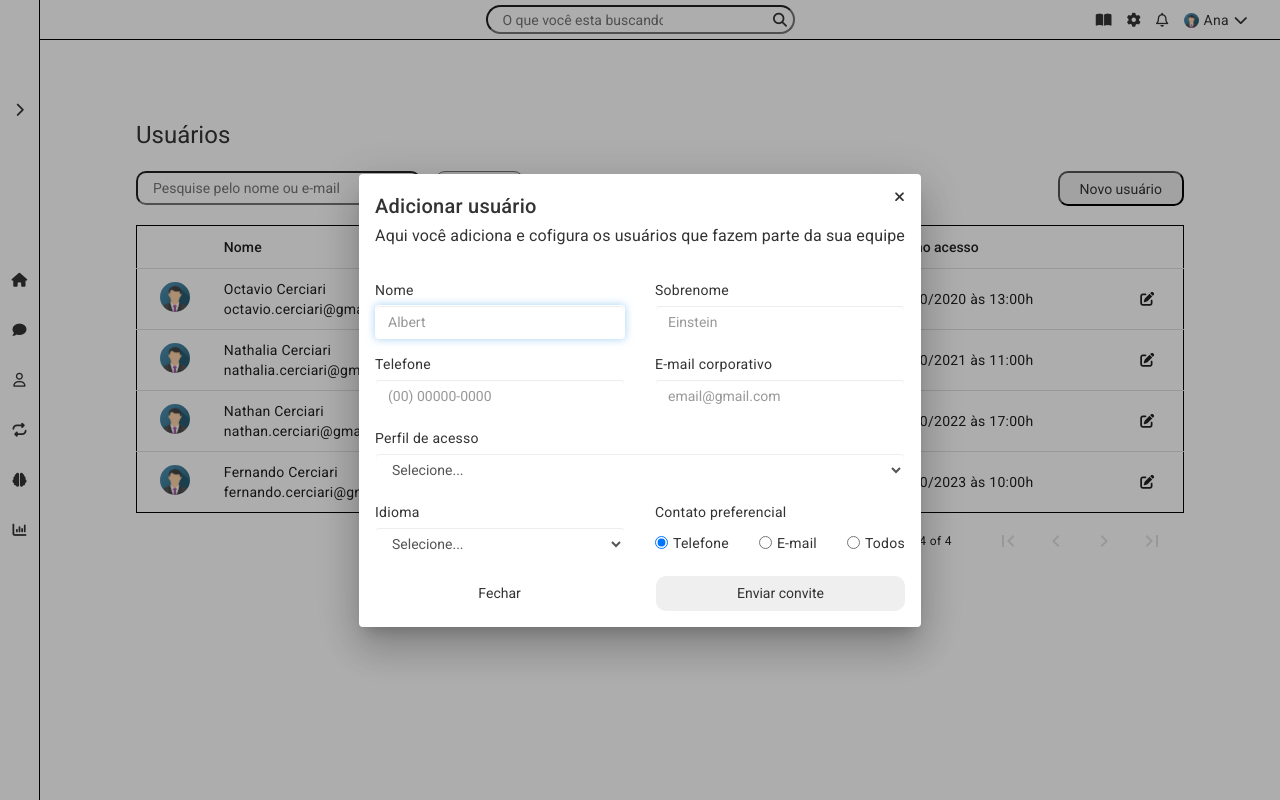
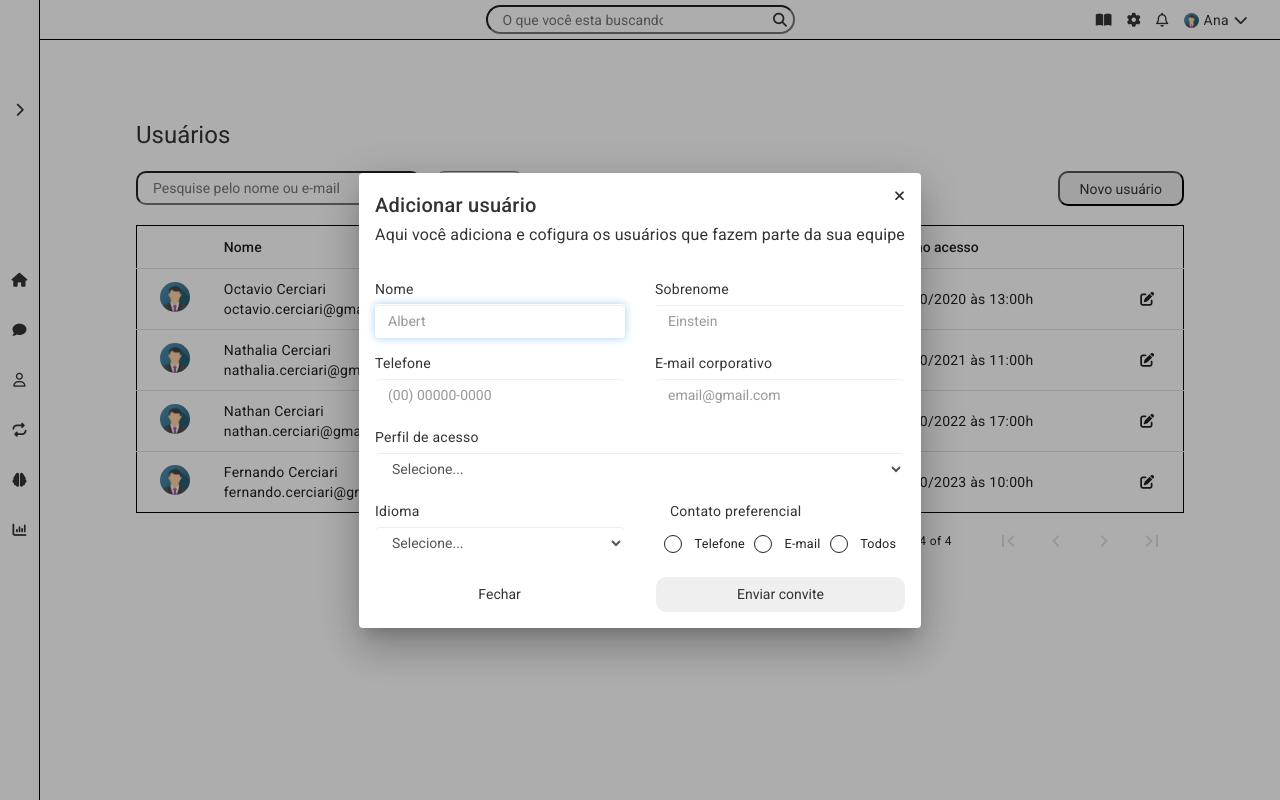
Before and after one commit to octavio-cerciari/first-decision-test, an Angular app: page /usuario in a window 1280 px wide. Both pictures are taken after a click on the button "Novo usuário". Built offline with nearby package versions, Linux system fonts and the light colour scheme.

Commit message:
BUG0001 - Radio Buttons do Modal, Utilizando NgModel nos selects

```diff
--- a/src/app/app.module.ts
+++ b/src/app/app.module.ts
@@ -20,6 +20,7 @@ import { MatTableModule } from '@angular/material/table';
 import { MatPaginatorModule } from '@angular/material/paginator';
 import { MatSortModule } from '@angular/material/sort';
 import { MatDialogModule } from '@angular/material/dialog';
+import {MAT_RADIO_DEFAULT_OPTIONS, MatRadioModule} from '@angular/material/radio';
 
 @NgModule({
   declarations: [
@@ -37,12 +38,14 @@ import { MatDialogModule } from '@angular/material/dialog';
     MatSortModule,
     ReactiveFormsModule,
     MatDialogModule,
+    MatRadioModule,
     FormsModule,
     CommonModule,
   ],
-  providers: [
-    provideAnimations()
-  ],
+  providers: [provideAnimations(), {
+    provide: MAT_RADIO_DEFAULT_OPTIONS,
+    useValue: { color: 'blue' },
+  }],
   bootstrap: [AppComponent]
 })
 export class AppModule { }
--- a/src/app/user/user-modal/user-modal.component.css
+++ b/src/app/user/user-modal/user-modal.component.css
@@ -26,6 +26,14 @@ h2, h3 { margin: 0; padding: 0; }
     margin: 0 5px 0 0;
 }
 
+.radio_button_group {
+    font-size: 14px;
+
+    .radio_button {
+        width: 10px;
+    }
+}
+
 .fd__buttons__row {
     display: flex;
     justify-content: space-between;
--- a/src/app/user/user-modal/user-modal.component.html
+++ b/src/app/user/user-modal/user-modal.component.html
@@ -41,7 +41,7 @@
 				<div class="mb-3">
 					<div class="form-group col-md-12">
 						<label class="form-label">Perfil de acesso</label>
-						<select class="form-control" formControlName="profile" [value]="selectedAccess">
+						<select class="form-control" formControlName="profile" [(ngModel)]="selectedProfile">
 						  <option value="" disabled selected>Selecione...</option>
 						  <option value="Supervisor">Supervisor</option>
 						  <option value="Gerente">Gerente</option>
@@ -54,7 +54,7 @@
 				<div class="mb-3">
 					<div class="form-group col-md-6">
 						<label class="form-label">Idioma</label>
-						<select class="form-control" formControlName="language" [value]="selectedLanguage">
+						<select class="form-control" formControlName="language" [(ngModel)]="selectedLanguage">
 							<option value="" disabled selected>Selecione...</option>
 							<option value="Português BR">Português BR</option>
 							<option value="Inglês EN">Inglês EN</option>
@@ -64,28 +64,34 @@
 				</div>
 				<div class="mb-3">
 					<div class="form-group col-md-6">
-						<div class="col-md-12" style="margin-bottom: 6px !important; padding: 0;">
+						<div class="col-md-12">
 							<label class="form-label">Contato preferencial</label>
 						</div>
-						<div class="col-md-12"  style="display: flex; flex-direction: row; padding: 0; justify-content: space-between;">
-							<div class="form-check">
-								<input class="form-check-input" type="radio" name="exampleRadios" id="exampleRadios1" [value]="selectedContact" checked (click)="changeContact('Telefone')">
+
+						<div class="col-md-12"  style="display: flex; flex-direction: row; padding: 0; justify-content: space-between; zoom: 0.9">
+							<mat-radio-group aria-label="Select an option" class="radio_button_group" formControlName="preferredContact" [(ngModel)]="selectedPreferredContact">
+								<mat-radio-button after value="Telefone" class="radio_button">Telefone</mat-radio-button>
+								<mat-radio-button after value="E-mail" class="radio_button">E-mail</mat-radio-button>
+								<mat-radio-button after value="Todos" class="radio_button">Todos</mat-radio-button>
+							</mat-radio-group>
+							<!-- <div class="form-check">
+								<input class="form-check-input" type="radio" name="exampleRadios" id="exampleRadios1" formControlName="language" [(ngModel)]="selectedPreferredContact" checked (click)="changeContact('Telefone')">
 								<label class="form-check-label" for="exampleRadios1">
 								Telefone
 								</label>
 							</div>
 							<div class="form-check">
-								<input class="form-check-input" type="radio" name="exampleRadios" id="exampleRadios2" [value]="selectedContact" (click)="changeContact('E-mail')">
+								<input class="form-check-input" type="radio" name="exampleRadios" id="exampleRadios2" formControlName="language" [(ngModel)]="selectedPreferredContact" (click)="changeContact('E-mail')">
 								<label class="form-check-label" for="exampleRadios2">
 								E-mail
 								</label>
 							</div>
 							<div class="form-check">
-								<input class="form-check-input" type="radio" name="exampleRadios" id="exampleRadios3" [value]="selectedContact" (click)="changeContact('Todos')">
+								<input class="form-check-input" type="radio" name="exampleRadios" id="exampleRadios3" formControlName="language" [(ngModel)]="selectedPreferredContact" (click)="changeContact('Todos')">
 								<label class="form-check-label" for="exampleRadios3">
 								Todos
 								</label>
-							</div>
+							</div> -->
 						</div>
 					</div>
 				</div>
--- a/src/app/user/user-modal/user-modal.component.ts
+++ b/src/app/user/user-modal/user-modal.component.ts
@@ -17,8 +17,8 @@ export class UserModalComponent implements OnInit {
   tags = [] as string[];
 
   selectedLanguage = '';
-  selectedAccess = [''];
-  selectedContact = 'Telefone';
+  selectedProfile = '';
+  selectedPreferredContact = '';
 
   userForm = new FormGroup( {
     name: new FormControl( '', [Validators.required, Validators.min(3), Validators.min(20)] ),
@@ -27,6 +27,7 @@ export class UserModalComponent implements OnInit {
     email: new FormControl( '', [Validators.email, Validators.required, Validators.min(3), Validators.min(20)] ),
     profile: new FormControl( '', [Validators.required] ),
     language: new FormControl( '', [Validators.required] ),
+    preferredContact: new FormControl( '', [Validators.required] ),
   } );
 
   ngOnInit(): void {
@@ -38,8 +39,9 @@ export class UserModalComponent implements OnInit {
     this.userForm.controls.lastName.setValue(user.lastName);
     this.userForm.controls.phone.setValue(user.phone);
     this.userForm.controls.email.setValue(user.email);
-    this.userForm.controls.language.setValue(user.language);
-    this.selectedContact = user.preferredContact;
+    this.selectedLanguage = user.language;
+    this.selectedProfile = user.profile;
+    this.selectedPreferredContact = user.preferredContact;
   }
 
   closeModal() {
@@ -47,20 +49,21 @@ export class UserModalComponent implements OnInit {
   }
 
   changeContact(value: string) {
-    this.selectedContact = value;
+    this.selectedPreferredContact = value;
   }
 
   sendInvite(newInvite: boolean) {
-    if(this.userForm.invalid || !this.selectedContact) return
+    if(this.userForm.invalid || !this.selectedPreferredContact) return
 
-    const user = {
+    let user = {
       name: this.userForm.controls.name.value,
       lastName: this.userForm.controls.lastName.value,
       email: this.userForm.controls.email.value,
       phone: this.userForm.controls.phone.value,
-      preferredContact: this.selectedContact,
+      preferredContact: this.selectedPreferredContact,
       status: 'Pendente',
-      language: this.userForm.controls.language.value,
+      profile: this.selectedProfile,
+      language: this.selectedLanguage,
       createdDate: new Date().toLocaleDateString(),
       lastAccess: new Date().toLocaleDateString() + ' às ' + new Date().getHours() + ':' + new Date().getMinutes() + 'h',
     } as UserInterface;
--- a/src/app/user/user.component.html
+++ b/src/app/user/user.component.html
@@ -16,7 +16,7 @@
           </select>
 
           <div class="fd__align-end">
-            <button class="fd__bt__new__user" (click)="openUserModal()">Novo usuário</button>
+            <button class="fd__bt__new__user" (click)="openUserModal(0)">Novo usuário</button>
           </div>
     </div>
 
@@ -55,7 +55,7 @@
       <!-- Option Column -->
       <ng-container matColumnDef="options">
         <th mat-header-cell *matHeaderCellDef></th>
-        <td mat-cell *matCellDef="let element"><i class="fa fa-light fa-edit" (click)="openUserModal(element)"></i></td>
+        <td mat-cell *matCellDef="let element; let i = index"><i class="fa fa-light fa-edit" (click)="openUserModal(i, element)"></i></td>
       </ng-container>
 
       <tr mat-header-row *matHeaderRowDef="displayedColumns"></tr>
--- a/src/app/user/user.component.ts
+++ b/src/app/user/user.component.ts
@@ -1,7 +1,7 @@
 import { LiveAnnouncer } from '@angular/cdk/a11y';
 import { AfterViewInit, ChangeDetectorRef, Component, OnInit, ViewChild } from '@angular/core';
 import { MatPaginator, MatPaginatorIntl } from '@angular/material/paginator';
-import { MatSort, Sort } from '@angular/material/sort';
+import { MatSort } from '@angular/material/sort';
 import { MatTableDataSource } from '@angular/material/table';
 import { UserInterface } from 'src/core/models/user.interface';
 import { UserModalComponent } from './user-modal/user-modal.component';
@@ -9,10 +9,10 @@ import { MatDialog, MatDialogRef } from '@angular/material/dialog';
 import { UserFilterStatusEnum } from 'src/core/enums/user-status.enum';
 
 const ELEMENT_DATA: UserInterface[] = [
-  { name: 'Octavio', lastName: 'Cerciari', phone: '16997966653', email: 'octavio.cerciari@gmail.com', status: 'Ativo', language: 'Português BR', preferredContact: 'Todos', createdDate: '10/10/2020', lastAccess: '10/10/2020 às 13:00h' },
-  { name: 'Nathalia', lastName: 'Cerciari', phone: '16997966653', email: 'nathalia.cerciari@gmail.com', status: 'Pendente', language: 'Inglês EN', preferredContact: 'Telefone', createdDate: '10/10/2021', lastAccess: '10/10/2021 às 11:00h' },
-  { name: 'Nathan', lastName: 'Cerciari', phone: '16997966653', email: 'nathan.cerciari@gmail.com', status: 'Ativo', language: 'Português BR', preferredContact: 'E-mail', createdDate: '10/10/2022', lastAccess: '10/10/2022 às 17:00h' },
-  { name: 'Fernando', lastName: 'Cerciari', phone: '16997966653', email: 'fernando.cerciari@gmail.com', status: 'Bloqueado', language: 'Espanhol ES', preferredContact: 'Todos', createdDate: '10/10/2023', lastAccess: '10/10/2023 às 10:00h' },
+  { name: 'Octavio', lastName: 'Cerciari', phone: '16997966653', email: 'octavio.cerciari@gmail.com', status: 'Ativo', language: 'Português BR', profile: 'Desenvolvedor', preferredContact: 'Todos', createdDate: '10/10/2020', lastAccess: '10/10/2020 às 13:00h' },
+  { name: 'Nathalia', lastName: 'Cerciari', phone: '16997966653', email: 'nathalia.cerciari@gmail.com', status: 'Pendente', language: 'Inglês EN', profile: 'Gerente', preferredContact: 'Telefone', createdDate: '10/10/2021', lastAccess: '10/10/2021 às 11:00h' },
+  { name: 'Nathan', lastName: 'Cerciari', phone: '16997966653', email: 'nathan.cerciari@gmail.com', status: 'Ativo', language: 'Português BR', profile: 'Suporte', preferredContact: 'E-mail', createdDate: '10/10/2022', lastAccess: '10/10/2022 às 17:00h' },
+  { name: 'Fernando', lastName: 'Cerciari', phone: '16997966653', email: 'fernando.cerciari@gmail.com', status: 'Bloqueado', language: 'Espanhol ES', profile: 'Analista', preferredContact: 'Todos', createdDate: '10/10/2023', lastAccess: '10/10/2023 às 10:00h' },
 ] as UserInterface[];
 
 @Component({
@@ -71,13 +71,21 @@ export class UserComponent implements OnInit, AfterViewInit {
     this.dataSource.filter = (event.target as HTMLInputElement).value;
   }
 
-  openUserModal(element?: UserInterface) {
+  openUserModal(index: number, element?: UserInterface) {
     this.modalDialog = this.matDialog.open( UserModalComponent, {
-      data: element || null,
+      data: element,
       panelClass: 'user-modal'
     } )
+
     this.modalDialog.afterClosed().subscribe( ( result: any ) => {
-      if (result.newInvite) { ELEMENT_DATA.push(result.user); this.dataSource = new MatTableDataSource(ELEMENT_DATA); };
+      // TODO Chamada Salvar Banco de Dados
+      if (result && result.newInvite) { ELEMENT_DATA.push(result.user); this.dataSource = new MatTableDataSource(ELEMENT_DATA); };
+
+      // TODO Chamada Editar Banco de Dados
+      if (result && !result.newInvite) {
+        ELEMENT_DATA[index] = result.user;
+        this.dataSource = new MatTableDataSource(ELEMENT_DATA);
+       };
     } );
   }
 }
--- a/src/core/models/user.interface.ts
+++ b/src/core/models/user.interface.ts
@@ -4,6 +4,7 @@ export interface UserInterface {
     phone: string,
     email: string,
     status: 'Ativo' | 'Bloqueado' | 'Pendente',
+    profile: 'Supervisor' | 'Gerente' | 'Analista' | 'Suporte' | 'Desenvolvedor',
     language: string,
     createdDate: string,
     lastAccess: string,
```
